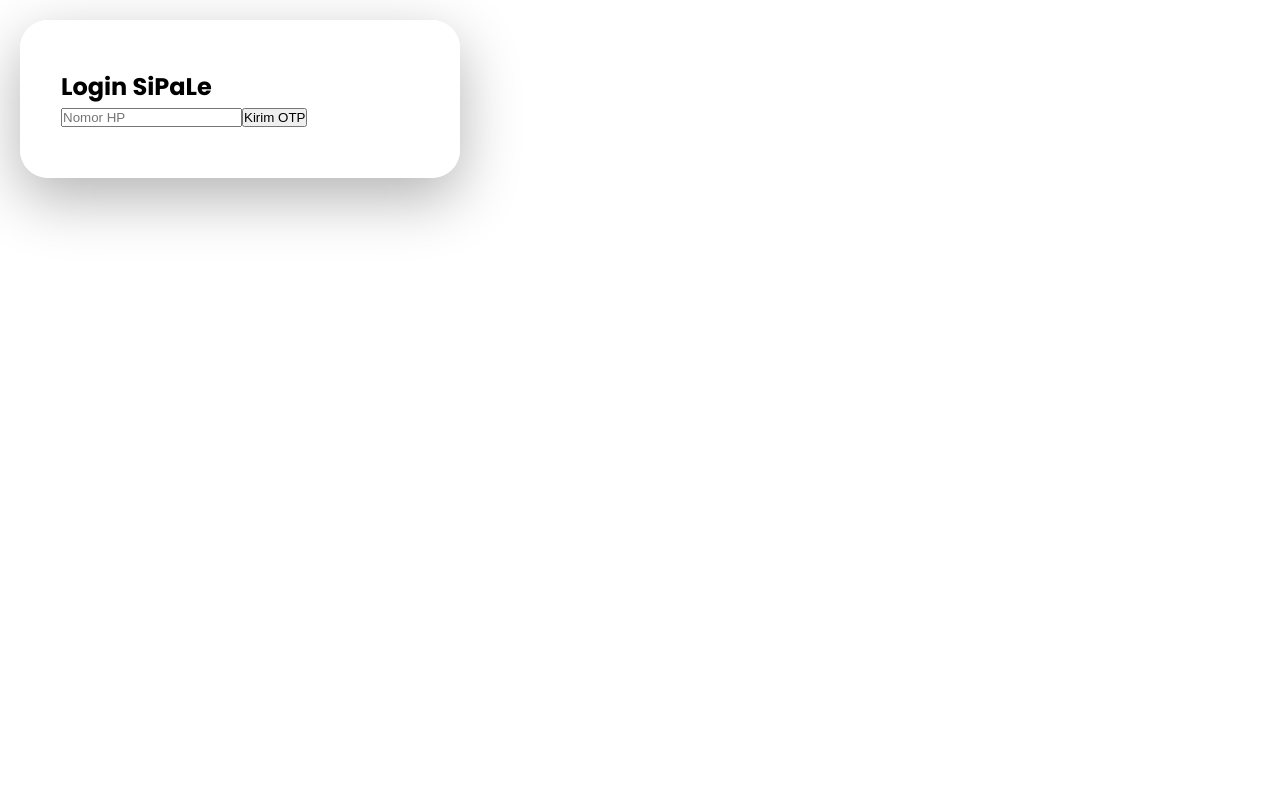
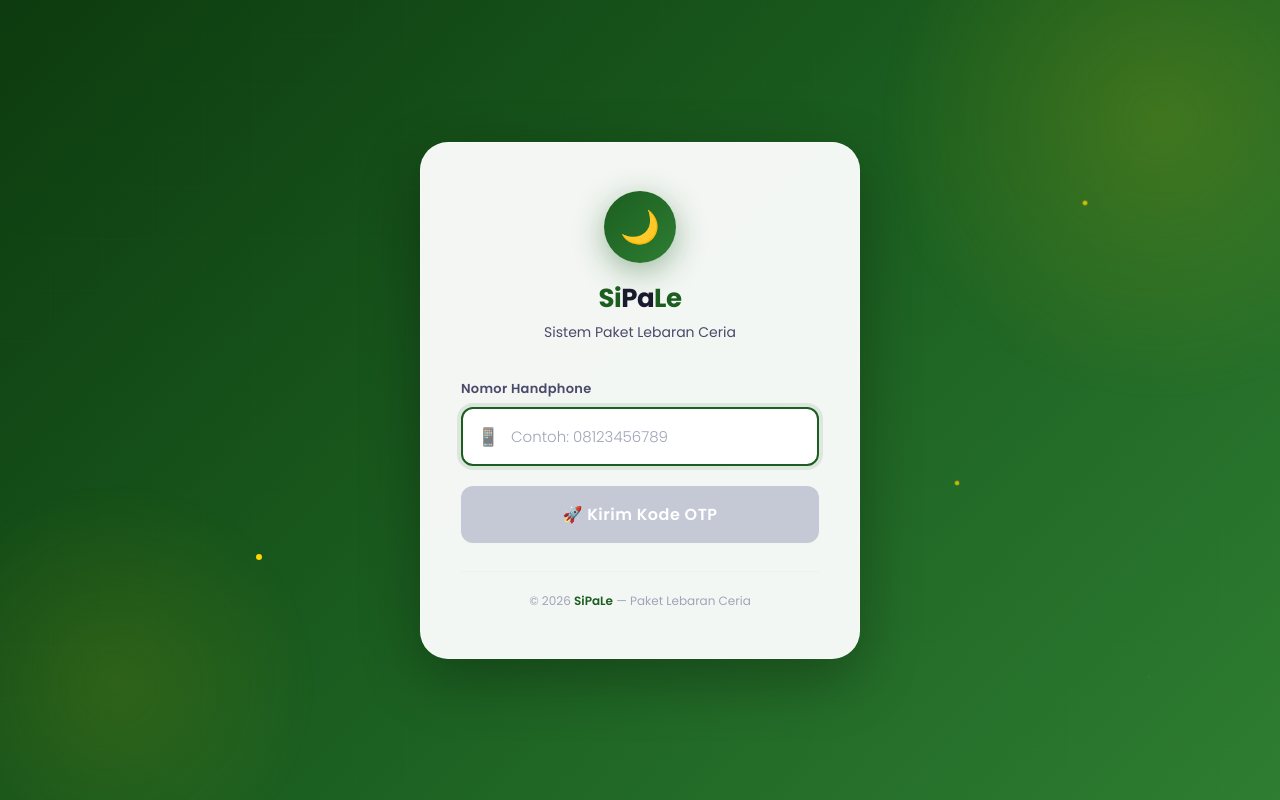
Before and after one commit to wangsi798-byte/Paket_Lebaran_Ceria, a React (Create React App) app in the folder frontend/: page / in a window 1280 px wide. Built offline with nearby package versions, Linux system fonts and the light colour scheme; no server answers.

Commit message:
Update App.js

```diff
--- a/frontend/src/App.js
+++ b/frontend/src/App.js
@@ -1,96 +1,224 @@
 import React, { useState, useEffect } from 'react';
 import axios from 'axios';
+import './index.css';
 
-// Komponen Login
+// API Base URL - gunakan environment variable atau fallback ke localhost
+const API_URL = process.env.REACT_APP_API_URL || 'http://localhost:5000';
+
+// ============================================
+// Komponen Login - Premium Lebaran Theme
+// ============================================
 const Login = ({ onLoginSuccess }) => {
     const [nomorHP, setNomorHP] = useState('');
     const [otp, setOtp] = useState('');
     const [step, setStep] = useState('input-hp');
-    const [message, setMessage] = useState('');
+    const [message, setMessage] = useState({ text: '', type: '' });
+    const [loading, setLoading] = useState(false);
 
     const kirimOTP = async (e) => {
         e.preventDefault();
+        setLoading(true);
+        setMessage({ text: '', type: '' });
         try {
-            const response = await axios.post('http://localhost:5000/api/auth/kirim-otp', { nomorHP });
-            setMessage(response.data.message);
+            const response = await axios.post(`${API_URL}/api/auth/kirim-otp`, { nomorHP });
+            setMessage({ text: response.data.message || 'OTP berhasil dikirim!', type: 'success' });
             setStep('input-otp');
         } catch (error) {
-            setMessage(error.response?.data?.message || 'Gagal mengirim OTP');
+            setMessage({
+                text: error.response?.data?.message || 'Gagal mengirim OTP. Coba lagi.',
+                type: 'error'
+            });
+        } finally {
+            setLoading(false);
         }
     };
 
     const verifikasiOTP = async (e) => {
         e.preventDefault();
+        setLoading(true);
+        setMessage({ text: '', type: '' });
         try {
-            const response = await axios.post('http://localhost:5000/api/auth/verifikasi-otp', {
+            const response = await axios.post(`${API_URL}/api/auth/verifikasi-otp`, {
                 nomorHP,
                 otp
             });
 
             const { token, user } = response.data.data;
             localStorage.setItem('token', token);
-            onLoginSuccess(user);
+            setMessage({ text: 'Login berhasil! Mengalihkan...', type: 'success' });
+            setTimeout(() => onLoginSuccess(user), 800);
         } catch (error) {
-            setMessage(error.response?.data?.message || 'Gagal verifikasi OTP');
+            setMessage({
+                text: error.response?.data?.message || 'Kode OTP salah. Coba lagi.',
+                type: 'error'
+            });
+        } finally {
+            setLoading(false);
         }
     };
 
+    const kembaliKeHP = () => {
+        setStep('input-hp');
+        setOtp('');
+        setMessage({ text: '', type: '' });
+    };
+
     return (
+        <div className="login-page">
+            {/* Background decorations */}
+            <div className="pattern-overlay"></div>
+            <div className="sparkle"></div>
+            <div className="sparkle"></div>
+            <div className="sparkle"></div>
+            <div className="sparkle"></div>
+            <div className="sparkle"></div>
+            <div className="sparkle"></div>
+
             <div className="login-container">
-            <h2>Login SiPaLe</h2>
-            {message && <div className="error-message">{message}</div>}
+                {/* Brand / Logo */}
+                <div className="login-brand">
+                    <div className="login-logo">
+                        <span className="login-logo-icon">🌙</span>
+                    </div>
+                    <h1>
+                        <span className="brand-highlight">Si</span>Pa<span className="brand-highlight">Le</span>
+                    </h1>
+                    <p>Sistem Paket Lebaran Ceria</p>
+                </div>
 
+                {/* Alert Message */}
+                {message.text && (
+                    <div className={`alert alert-${message.type}`}>
+                        <span className="alert-icon">
+                            {message.type === 'error' ? '⚠️' : message.type === 'success' ? '✅' : 'ℹ️'}
+                        </span>
+                        {message.text}
+                    </div>
+                )}
+
+                {/* Step 1: Input Nomor HP */}
                 {step === 'input-hp' && (
                     <form onSubmit={kirimOTP}>
+                        <div className="form-group">
+                            <label>Nomor Handphone</label>
+                            <div className="input-wrapper">
+                                <span className="input-icon">📱</span>
                                 <input
-                        type="text"
-                        placeholder="Nomor HP"
+                                    type="tel"
+                                    placeholder="Contoh: 08123456789"
                                     value={nomorHP}
                                     onChange={(e) => setNomorHP(e.target.value)}
                                     required
+                                    autoFocus
                                 />
-                    <button type="submit">Kirim OTP</button>
+                            </div>
+                        </div>
+                        <button type="submit" className="btn-primary" disabled={loading || !nomorHP}>
+                            {loading && <span className="spinner"></span>}
+                            {loading ? 'Mengirim...' : '🚀 Kirim Kode OTP'}
+                        </button>
                     </form>
                 )}
 
+                {/* Step 2: Input OTP */}
                 {step === 'input-otp' && (
                     <form onSubmit={verifikasiOTP}>
+                        <div className="otp-info">
+                            <p>Kode OTP dikirim ke</p>
+                            <span className="otp-phone">{nomorHP}</span>
+                        </div>
+                        <div className="form-group">
+                            <label>Kode OTP</label>
+                            <div className="input-wrapper">
+                                <span className="input-icon">🔐</span>
                                 <input
                                     type="text"
-                        placeholder="Masukkan OTP"
+                                    placeholder="Masukkan 6 digit OTP"
                                     value={otp}
                                     onChange={(e) => setOtp(e.target.value)}
                                     required
+                                    autoFocus
+                                    maxLength={6}
                                 />
-                    <button type="submit">Verifikasi</button>
+                            </div>
+                        </div>
+                        <button type="submit" className="btn-primary" disabled={loading || !otp}>
+                            {loading && <span className="spinner"></span>}
+                            {loading ? 'Memverifikasi...' : '✨ Verifikasi & Masuk'}
+                        </button>
+                        <button type="button" className="btn-secondary" onClick={kembaliKeHP}>
+                            ← Ubah Nomor HP
+                        </button>
                     </form>
                 )}
+
+                {/* Footer */}
+                <div className="login-footer">
+                    <p>© 2026 <span className="footer-brand">SiPaLe</span> — Paket Lebaran Ceria</p>
+                </div>
+            </div>
         </div>
     );
 };
 
-// Komponen Dashboard
+// ============================================
+// Komponen Dashboard - Premium Design
+// ============================================
 const Dashboard = ({ user, onLogout }) => {
     return (
-        <div className="dashboard">
-            <h2>Dashboard SiPaLe</h2>
-            <p>Selamat datang, {user.nama}!</p>
-            <p>Role: {user.role}</p>
-            <p>Nomor Anggota: {user.nomorAnggota}</p>
-            <button onClick={onLogout}>Logout</button>
+        <div className="dashboard-page">
+            <header className="dashboard-header">
+                <h1><span className="header-icon">🌙</span> SiPaLe Dashboard</h1>
+                <button className="btn-logout" onClick={onLogout}>
+                    Logout
+                </button>
+            </header>
+
+            <div className="dashboard-content">
+                <div className="welcome-card">
+                    <h2>
+                        <span className="welcome-emoji">👋</span>
+                        Selamat Datang, {user.nama}!
+                    </h2>
+                    <p className="welcome-greeting">
+                        Semoga Lebaran tahun ini penuh berkah dan kebahagiaan 🌟
+                    </p>
+                </div>
+
+                <div className="info-grid">
+                    <div className="info-card">
+                        <div className="card-icon green">👤</div>
+                        <div className="card-label">Nama Lengkap</div>
+                        <div className="card-value">{user.nama}</div>
+                    </div>
+
+                    <div className="info-card">
+                        <div className="card-icon gold">🏷️</div>
+                        <div className="card-label">Role</div>
+                        <div className="card-value">{user.role}</div>
+                    </div>
+
+                    <div className="info-card">
+                        <div className="card-icon blue">🔢</div>
+                        <div className="card-label">Nomor Anggota</div>
+                        <div className="card-value">{user.nomorAnggota}</div>
+                    </div>
+                </div>
+            </div>
         </div>
     );
 };
 
+// ============================================
 // Komponen Utama
+// ============================================
 const App = () => {
     const [user, setUser] = useState(null);
 
     useEffect(() => {
         const token = localStorage.getItem('token');
         if (token) {
-            // Validasi token di sini
-            // Anda bisa menambahkan fungsi untuk memeriksa token yang valid
+            // Future: validate token with backend
         }
     }, []);
 
@@ -104,7 +232,7 @@ const App = () => {
     };
 
     return (
-        <div className="app-container">
+        <div>
             {user ? (
                 <Dashboard user={user} onLogout={handleLogout} />
             ) : (
```
Lines whose indentation alone changed are shown as unchanged.
